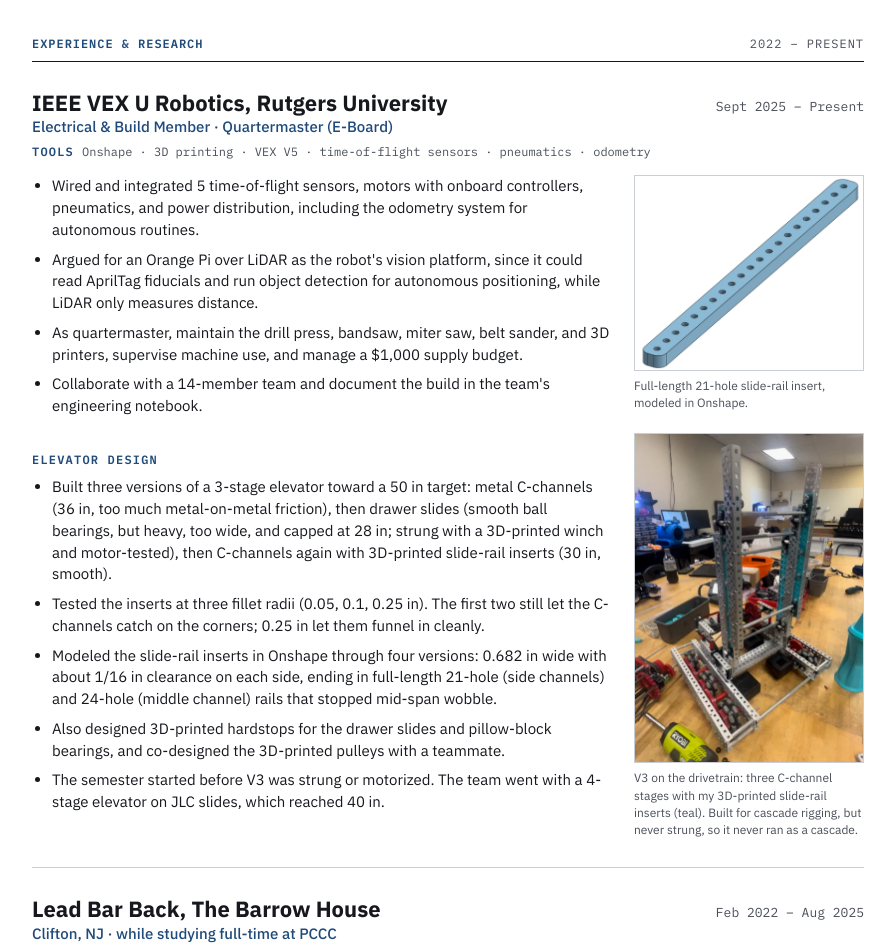
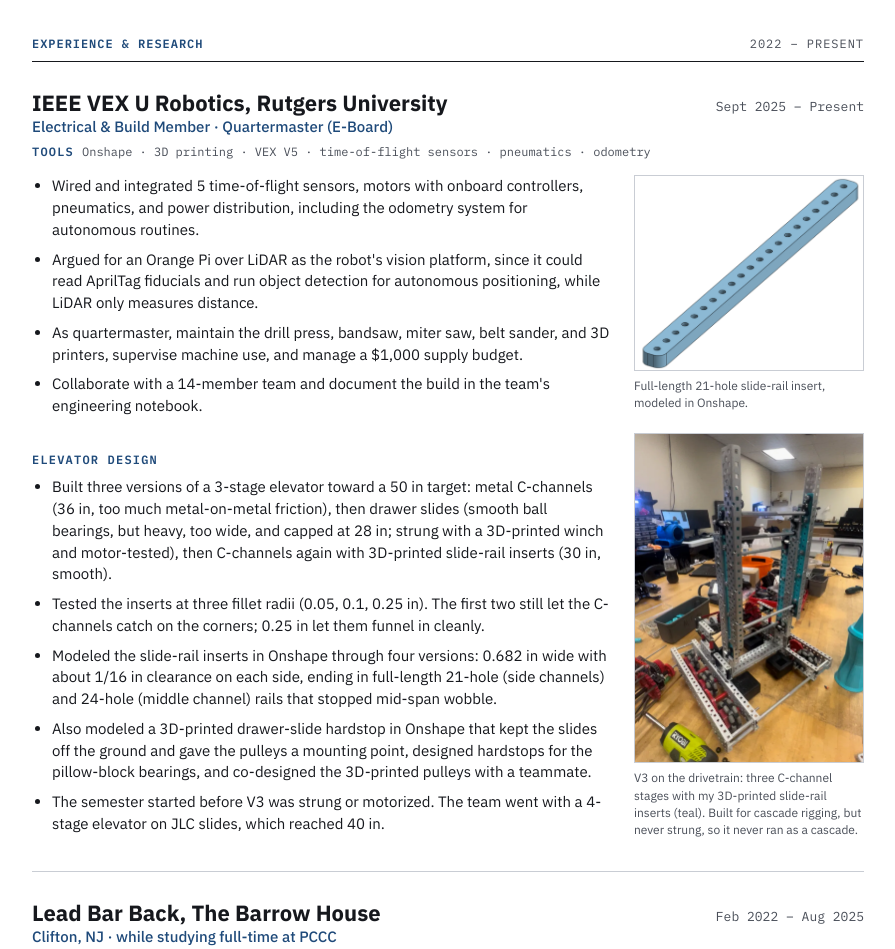
Before and after one commit to jerettdeguzman/jerettdeguzman.github.io, a plain HTML site: page experience.html in a window 1280 px wide. Shown: the part 63-1012 px from the top of the page, without its empty margins (192-1087 px from the left). Drawn offline with Linux system fonts and the light colour scheme.

Commit message:
Experience: credit the drawer-slide hardstop as Onshape CAD work

```diff
--- a/experience.html
+++ b/experience.html
@@ -74,7 +74,7 @@
             <li>Built three versions of a 3-stage elevator toward a 50&nbsp;in target: metal C-channels (36&nbsp;in, too much metal-on-metal friction), then drawer slides (smooth ball bearings, but heavy, too wide, and capped at 28&nbsp;in; strung with a 3D-printed winch and motor-tested), then C-channels again with 3D-printed slide-rail inserts (30&nbsp;in, smooth).</li>
             <li>Tested the inserts at three fillet radii (0.05, 0.1, 0.25&nbsp;in). The first two still let the C-channels catch on the corners; 0.25&nbsp;in let them funnel in cleanly.</li>
             <li>Modeled the slide-rail inserts in Onshape through four versions: 0.682&nbsp;in wide with about 1/16&nbsp;in clearance on each side, ending in full-length 21-hole (side channels) and 24-hole (middle channel) rails that stopped mid-span wobble.</li>
-            <li>Also designed 3D-printed hardstops for the drawer slides and pillow-block bearings, and co-designed the 3D-printed pulleys with a teammate.</li>
+            <li>Also modeled a 3D-printed drawer-slide hardstop in Onshape that kept the slides off the ground and gave the pulleys a mounting point, designed hardstops for the pillow-block bearings, and co-designed the 3D-printed pulleys with a teammate.</li>
             <li>The semester started before V3 was strung or motorized. The team went with a 4-stage elevator on JLC slides, which reached 40&nbsp;in.</li>
           </ul>
         </div>
```
